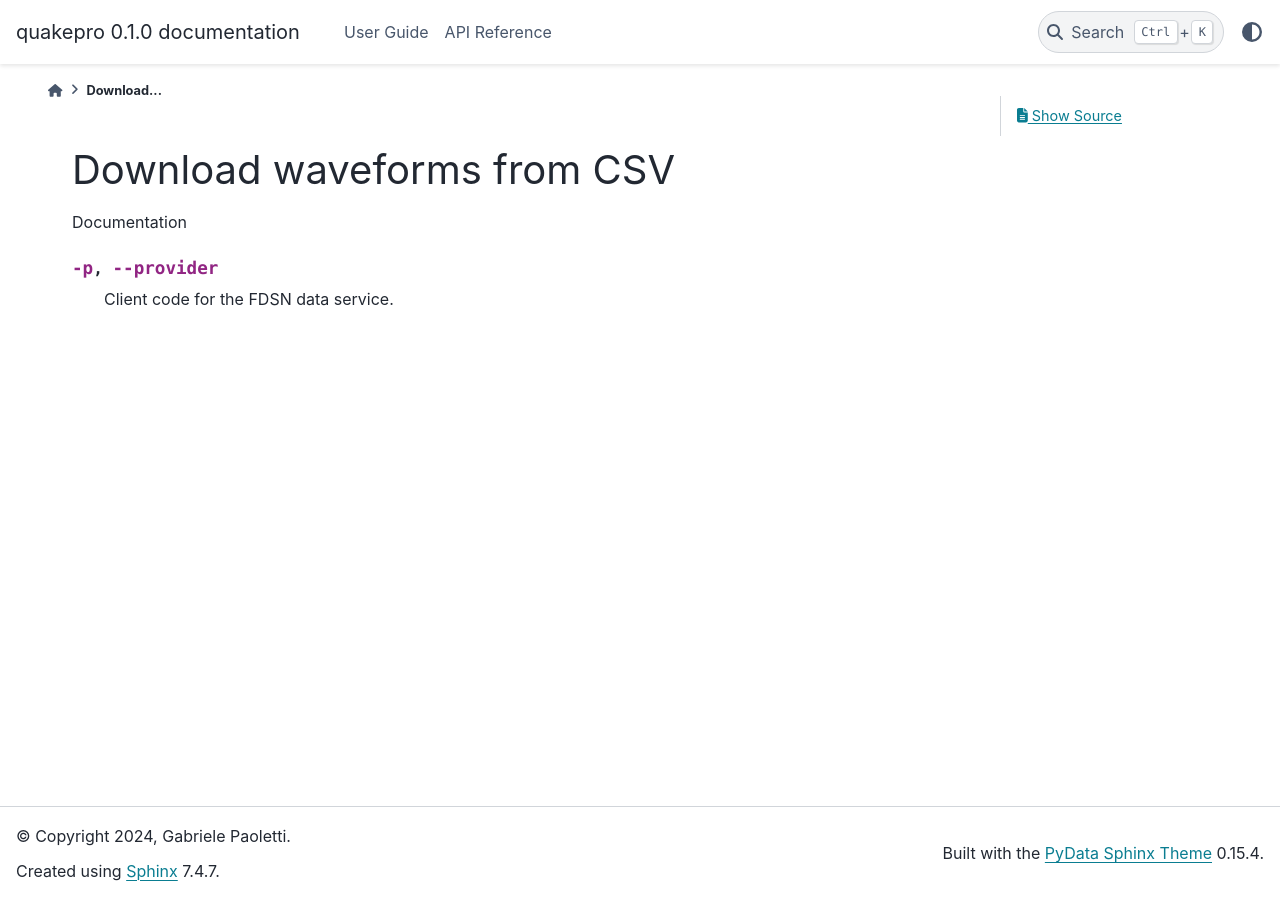
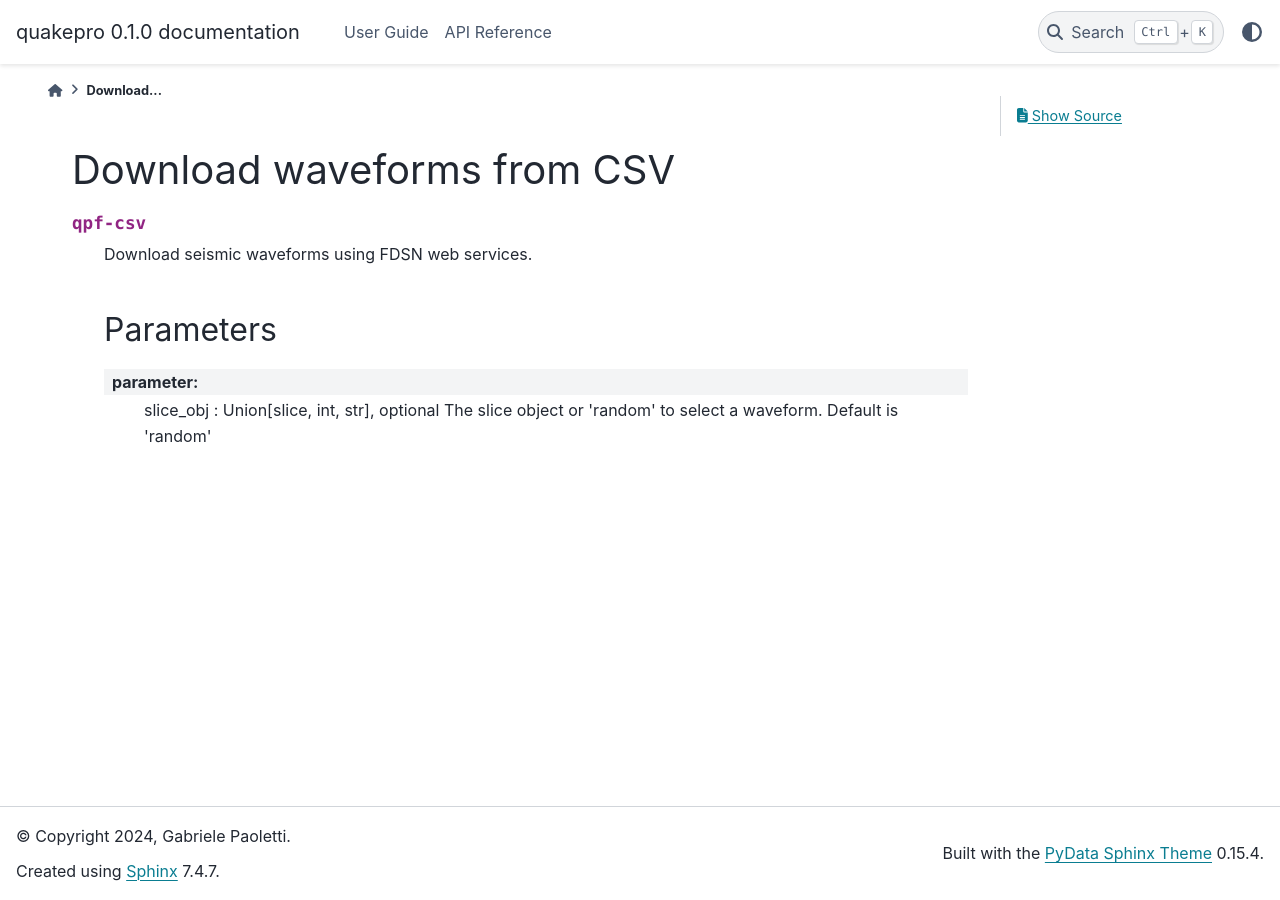
Before and after one commit to gabrielepaoletti/quakepro, a Sphinx documentation site: the page built from docs/source/documentation/scripts/fetcher_csv.rst, in a window 1280 px wide. Built offline with Sphinx 7.4.7 and the PyData theme 0.15.4, drawn with Linux system fonts in a browser that asks for light colours.

Commit message:
Update docs

```diff
--- a/docs/source/documentation/scripts/fetcher_csv.rst
+++ b/docs/source/documentation/scripts/fetcher_csv.rst
@@ -1,12 +1,12 @@
 Download waveforms from CSV
 ===========================
 
-Documentation
-
-.. program:: qpf-csv
+.. option:: qpf-csv
 
     Download seismic waveforms using FDSN web services.
 
-.. option:: -p, --provider
+    Parameters
+    ----------
 
-    Client code for the FDSN data service.
+    :parameter: slice_obj : Union[slice, int, str], optional
+        The slice object or 'random' to select a waveform. Default is 'random'
```
